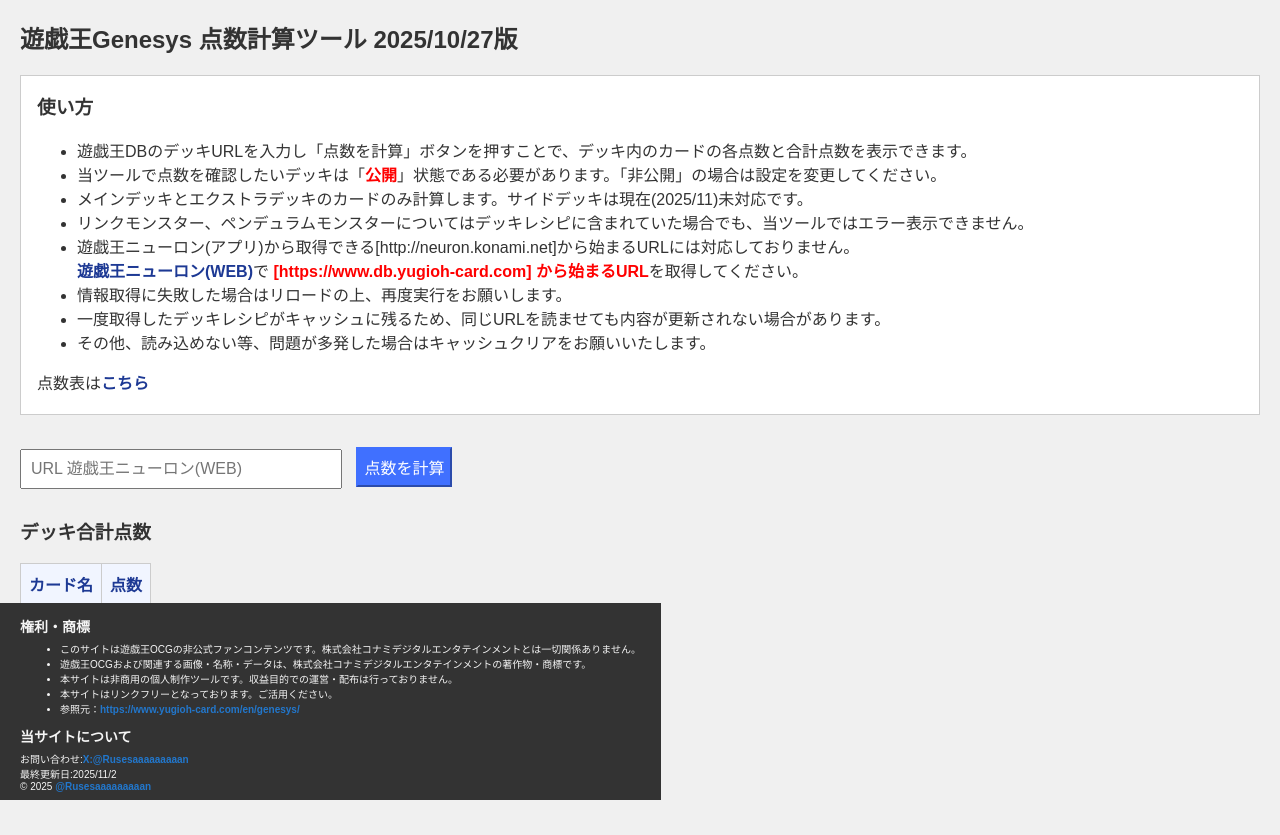
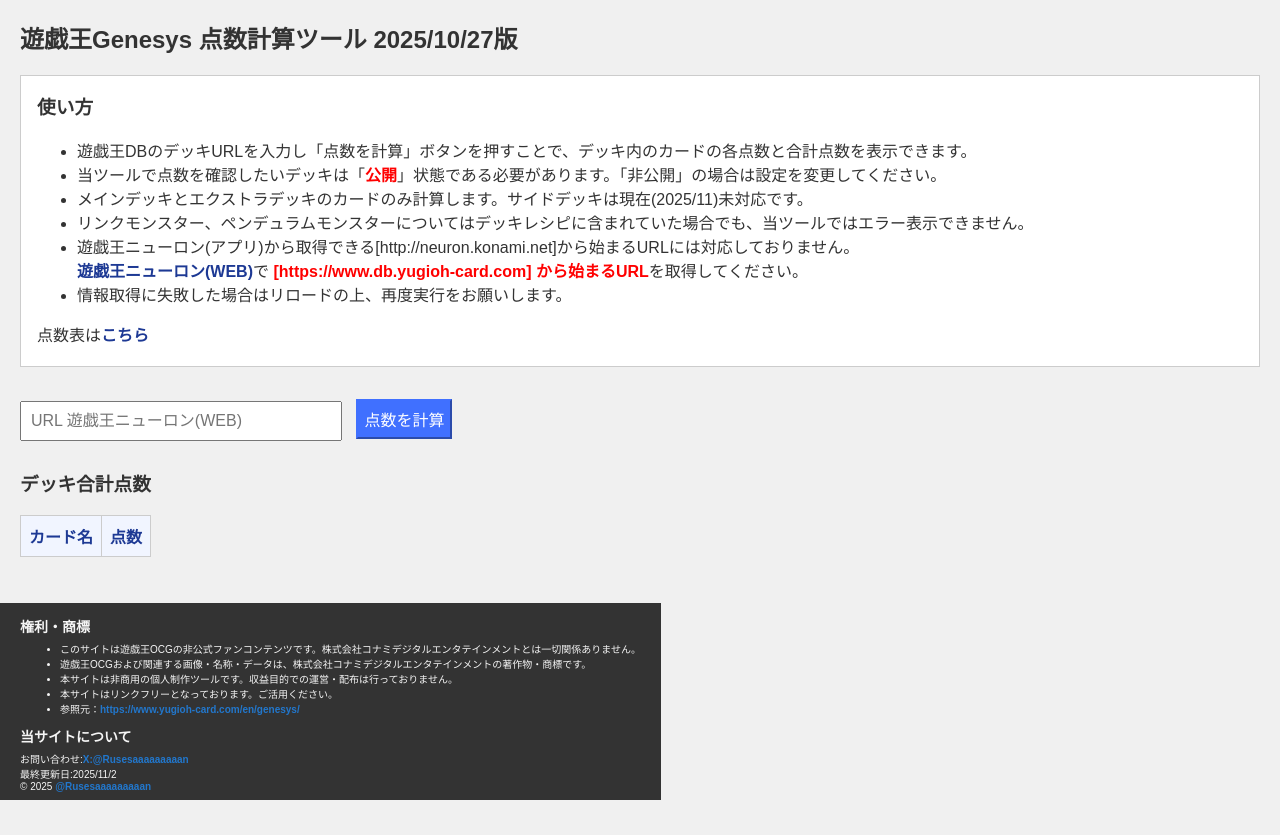
Before and after one commit to YGOGenesys-JPN/Yugioh-Genesys-Pointcalculator, a plain HTML site: page index.html in a window 1280 px wide. After the commit the page ends 800 px from the top, so only its background shows below. Drawn offline with Linux system fonts and the light colour scheme.

Commit message:
Update index.html

```diff
--- a/index.html
+++ b/index.html
@@ -113,8 +113,6 @@
       <li>遊戯王ニューロン(アプリ)から取得できる[http://neuron.konami.net]から始まるURLには対応しておりません。<br>
         <a href="https://www.db.yugioh-card.com/yugiohdb/?request_locale=ja" target="_blank">遊戯王ニューロン(WEB)</a>で<span class="warning"> [https://www.db.yugioh-card.com] から始まるURL</span>を取得してください。</li>
       <li>情報取得に失敗した場合はリロードの上、再度実行をお願いします。</li>
-      <li>一度取得したデッキレシピがキャッシュに残るため、同じURLを読ませても内容が更新されない場合があります。
-      <li>その他、読み込めない等、問題が多発した場合はキャッシュクリアをお願いいたします。</li>
     </ul>
     <p>点数表は<a href="scorelist.html" target="_blank">こちら</a></p>
   </div>
```
